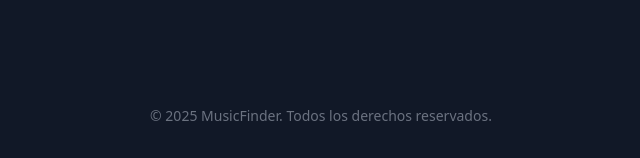
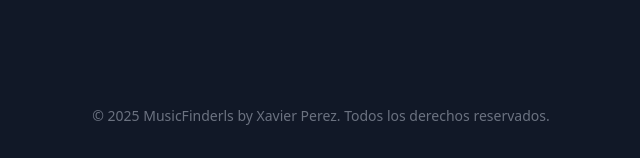
Before and after one commit to xvipj/MusicFinder, a Flask app: page / in a window 1280 px wide. Shown: the part 642-800 px from the top of the page, without its empty margins (319-959 px from the left). Run offline with Flask 3, Linux system fonts and the light colour scheme; some libraries are stand-ins or nearby versions.

Commit message:
adicion de enlance a portafolio de Xavier Perez

```diff
--- a/templates/index.html
+++ b/templates/index.html
@@ -47,7 +47,7 @@
   </div>
 
   <footer class="mt-auto py-4 text-gray-500 text-sm">
-    &copy; 2025 MusicFinder. Todos los derechos reservados.
+    &copy; 2025 MusicFinderls by <a href="https://xavier.com.co/">Xavier Perez</a>. Todos los derechos reservados.
   </footer>
 
   <script>
```
